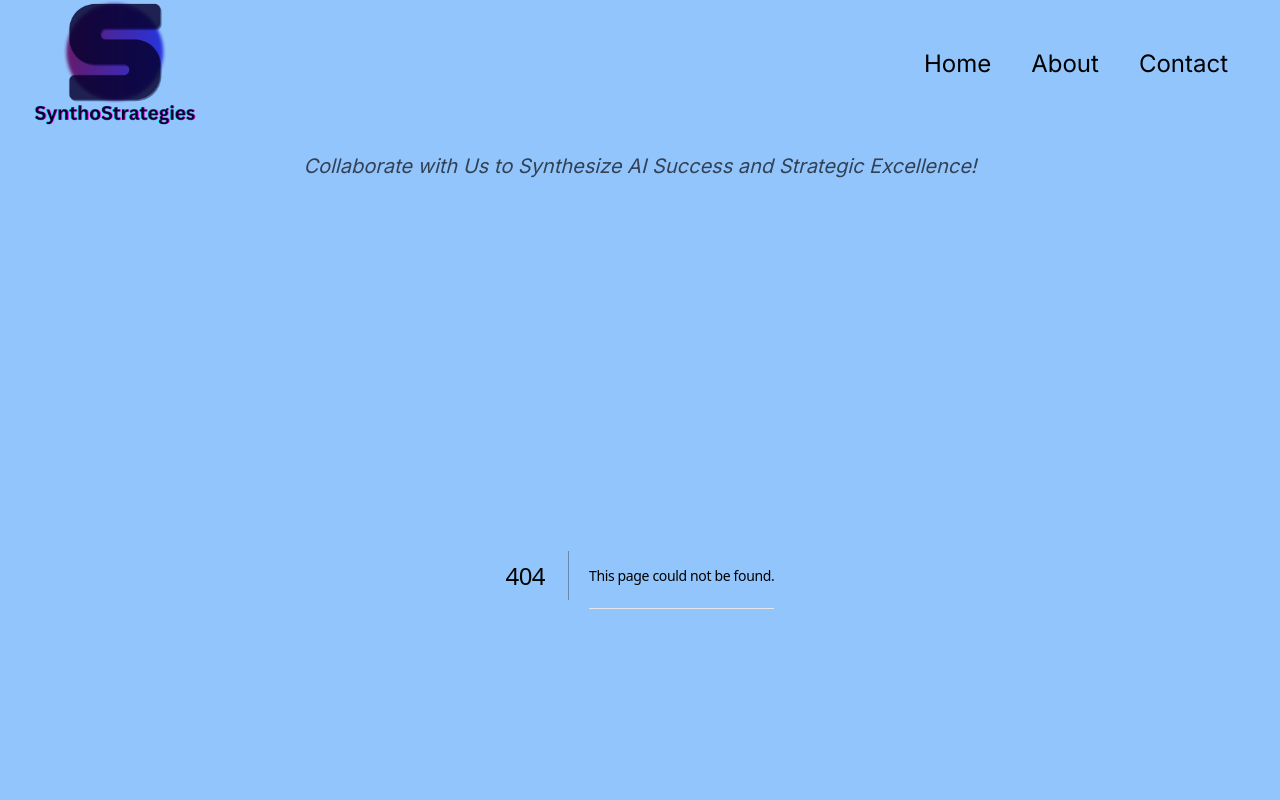
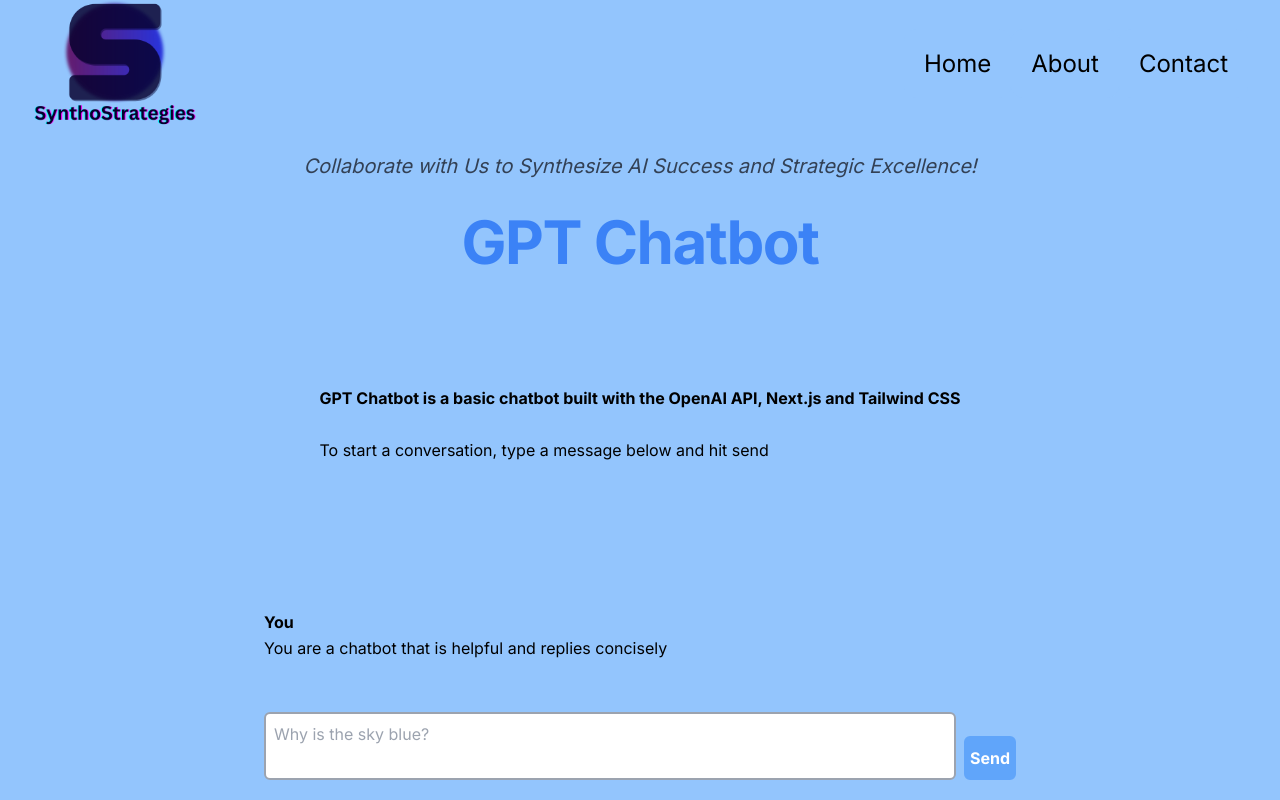
Before and after one commit to andypsu5155/nextjs-synthostrategies, a Next.js app: page /hidden-page in a window 1280 px wide. Before the commit this address had no page. Shown: the top 800 px of the page. Built offline with nearby package versions, Linux system fonts and the light colour scheme.

Commit message:
Really don't think this will work

```diff
--- /dev/null
+++ b/app/api/chat/route.ts
@@ -0,0 +1,85 @@
+// Logic for the ChatGPT-powered `/api/chat` endpoint
+export async function POST(req: any) {
+  try {
+    // Processing the request body
+    const { messages } = await req.json();
+
+    // Sending a request to the OpenAI create chat completion endpoint
+
+    // Setting parameters for our request
+    const createChatCompletionEndpointURL =
+      "https://api.openai.com/v1/chat/completions";
+    const createChatCompletionReqParams = {
+      model: "gpt-3.5-turbo",
+      messages,
+    };
+
+    console.log("made it this far route1");
+
+    // Sending our request using the Fetch API
+    const createChatCompletionRes = await fetch(
+      createChatCompletionEndpointURL,
+      {
+        method: "POST",
+        headers: {
+          "Content-Type": "application/json",
+          Authorization: "Bearer " + process.env.OPENAI_API_KEY,
+        },
+        body: JSON.stringify(createChatCompletionReqParams),
+      }
+    );
+
+    const createChatCompletionResBody = await createChatCompletionRes.json();
+
+    // Error handling for the OpenAI endpoint
+    if (createChatCompletionRes.status !== 200) {
+      let error = new ChatCompletionError(
+        "Create chat completion request was unsuccessful."
+      );
+      error.statusCode = createChatCompletionRes.status;
+      error.body = createChatCompletionResBody;
+      throw error;
+    }
+
+    // Properties on the response body
+    const reply = createChatCompletionResBody.choices[0].message;
+    const usage = createChatCompletionResBody.usage;
+
+    // Logging the results
+    console.log(`Create chat completion request was successful. Results:
+  Replied message:
+
+  ${JSON.stringify(reply)}
+
+  Token usage:
+  Prompt: ${usage.prompt_tokens}
+  Completion: ${usage.completion_tokens}
+  Total: ${usage.total_tokens}
+  `);
+
+    // Sending a successful response for our endpoint
+    return new Response(JSON.stringify({ reply }), {
+      status: 200,
+      headers: { "Content-Type": "application/json" },
+    });
+  } catch (error) {
+    // Error handling
+
+    // Server-side error logging
+    console.log(`Thrown error: ${error.message}
+  Status code: ${error.statusCode}
+  Error: ${JSON.stringify(error.body)}
+  `);
+
+    // Sending an unsuccessful response for our endpoint
+    const reply = {
+      role: "assistant",
+      content: "An error has occurred.",
+    };
+
+    return new Response(JSON.stringify({ error: { reply } }), {
+      status: error.statusCode || "500",
+      headers: { "Content-Type": "application/json" },
+    });
+  }
+}
--- /dev/null
+++ b/app/hidden-page/page.tsx
@@ -0,0 +1,134 @@
+"use client";
+
+import ContactUs from "@/components/contact-us";
+import { Button } from "@/components/ui/button";
+import { Input } from "@/components/ui/input";
+import React, { useEffect, useRef } from "react";
+import { useState } from "react";
+
+export default function HiddenPage() {
+  // State variables
+  const [messages, setMessages] = useState([
+    {
+      role: "system",
+      content: "You are a chatbot that is helpful and replies concisely",
+    },
+  ]); // An array of the messages that make up the chat
+
+  const [newMessageText, setNewMessageText] = useState("");
+  const [loadingStatus, setLoadingStatus] = useState(false);
+
+  // `onChange` event handler to update `newMessageText` as the user types
+  const onChange = (event: { target: { value: any } }) => {
+    setNewMessageText(event.target.value);
+  };
+
+  // `onSubmit` event handler fired when the user submits a new message
+  const onSubmit = async (event: { preventDefault: () => void }) => {
+    event.preventDefault();
+    console.log("made it this far");
+    setMessages([...messages, { role: "user", content: newMessageText }]);
+
+    setLoadingStatus(true);
+    setNewMessageText("");
+  };
+
+  // Use `useEffect` to call `fetchReply` when `loadingStatus` changes
+  useEffect(() => {
+    if (loadingStatus) {
+      fetchReply();
+    }
+  }, [loadingStatus]);
+
+  // Function that calls the `/api/chat` endpoint and updates `messages`
+  async function fetchReply() {
+    try {
+      // Try to fetch a `reply` from the endpoint and update `messages`
+      const response = await fetch("/api/chat", {
+        method: "POST",
+        headers: {
+          "Content-Type": "application/json",
+        },
+        body: JSON.stringify({ messages }),
+      });
+
+      const responseBody = await response.json();
+      const reply =
+        response.status === 200 ? responseBody.reply : responseBody.error.reply;
+
+      setMessages([...messages, reply]);
+    } catch {
+      // Catch and handle any unexpected errors
+      const reply = {
+        role: "assistant",
+        content: "An error has occured.",
+      };
+
+      setMessages([...messages, reply]);
+    }
+    // Set `setLoadingStatus` to false
+    setLoadingStatus(false);
+  }
+
+  return (
+    <>
+      <section className="mx-auto h-screen max-w-full sm:max-w-3xl">
+        <div className="py-8">
+          <h1 className="text-center text-6xl font-bold text-blue-500">
+            GPT Chatbot
+          </h1>
+        </div>
+
+        {messages.length === 1 && (
+          <div className="mx-10 mt-20 flex justify-center">
+            <div>
+              <p className="mb-2 font-bold">
+                GPT Chatbot is a basic chatbot built with the OpenAI API,
+                Next.js and Tailwind CSS
+              </p>
+              <p className="mb-32">
+                To start a conversation, type a message below and hit send
+              </p>
+            </div>
+          </div>
+        )}
+
+        <div>
+          {messages.map((message, index) => (
+            <div className="mx-2 my-4" key={index.toString()}>
+              <p className="font-bold">
+                {message.role === "assistant" ? "GPT Chatbot" : "You"}
+              </p>
+
+              {message.content}
+            </div>
+          ))}
+        </div>
+
+        <div
+          className="fixed bottom-5 z-20 w-full max-w-full
+                     sm:max-w-3xl"
+        >
+          <form className="mx-2 flex items-end" onSubmit={onSubmit}>
+            <textarea
+              className="mr-2 grow resize-none rounded-md border-2
+                       border-gray-400 p-2 focus:border-blue-600
+                         focus:outline-none"
+              value={newMessageText}
+              onChange={onChange}
+              placeholder="Why is the sky blue?"
+            />
+
+            <button
+              className="h-11 rounded-md border-2 border-blue-400
+                         bg-blue-400 hover:bg-blue-500 px-1 py-1"
+            >
+              <p className="font-bold text-white">Send</p>
+            </button>
+          </form>
+        </div>
+      </section>
+      <ContactUs />
+    </>
+  );
+}
--- a/package.json
+++ b/package.json
@@ -15,6 +15,7 @@
     "embla-carousel-react": "^8.0.0-rc22",
     "lucide-react": "^0.323.0",
     "next": "14.1.0",
+    "openai": "^4.26.1",
     "react": "^18",
     "react-dom": "^18",
     "resend": "^3.1.0",
```
Also changed, not shown: lib/get-openai-response.ts (added, +22 -0 lines), 1 other file (tests, documents, lock files or other folders).
